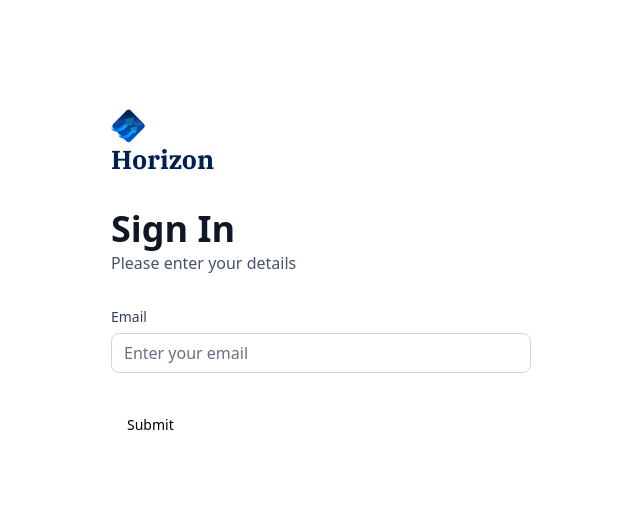
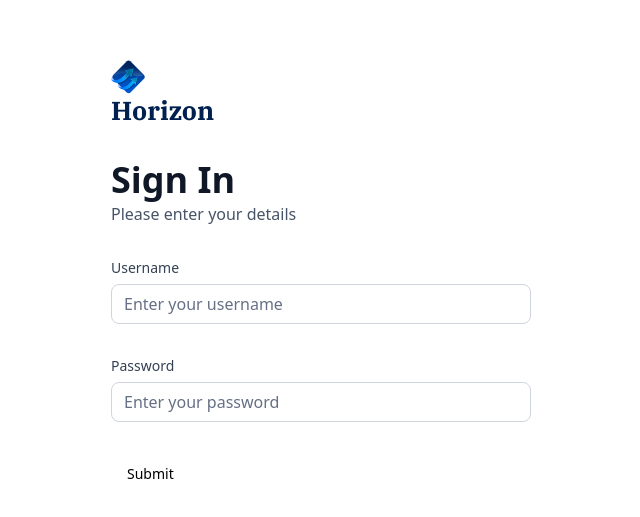
Before and after one commit to HenryHYeary/banking_app, a Next.js app: page /sign-in in a window 1280 px wide. Shown: the part 123-640 px from the top of the page, without its empty margins (319-959 px from the left). Built offline with nearby package versions, Linux system fonts and the light colour scheme.

Commit message:
Add custom input components into auth form.

```diff
--- a/components/AuthForm.tsx
+++ b/components/AuthForm.tsx
@@ -19,6 +19,7 @@ import {
 } from "@/components/ui/form"
 import { Input } from "@/components/ui/input"
 import { authFormSchema } from '@/lib/utils';
+import CustomInput from './CustomInput';
 
 
 const AuthForm = ({ type }: { type: string }) => {
@@ -78,27 +79,14 @@ const AuthForm = ({ type }: { type: string }) => {
       <>
       <Form {...form}>
         <form onSubmit={form.handleSubmit(onSubmit)} className="space-y-8">
-          <FormField
-            control={form.control}
-            name="email"
-            render={({ field }) => (
-              <div className='form-item'>
-                <FormLabel className='form-label'>
-                  Email
-                </FormLabel>
-                <div className='flex w-full flex-col'>
-                  <FormControl>
-                    <Input
-                      placeholder='Enter your email'
-                      className='input-class'
-                      {...field}
-                    />
-                  </FormControl>
-                  <FormMessage className='form-message mt-2' />
-                </div>
-              </div>
-            )}
-          />
+          <CustomInput control={form.control}
+          name='email' label='Username'
+          placeholder='Enter your username'/>
+
+          <CustomInput control={form.control}
+          name='password' label='Password'
+          placeholder='Enter your password'/>
+
           <Button type="submit">Submit</Button>
         </form>
       </Form>
--- a/lib/utils.ts
+++ b/lib/utils.ts
@@ -197,5 +197,6 @@ export const getTransactionStatus = (date: Date) => {
 
 export const authFormSchema = z.object({
   email: z.string().email(),
-  password: z.string().min(8)
+  password: z.string().min(8),
+  username: z.string().min(8)
 })
```
Also changed, not shown: components/CustomInput.tsx (+4 -4 lines).
